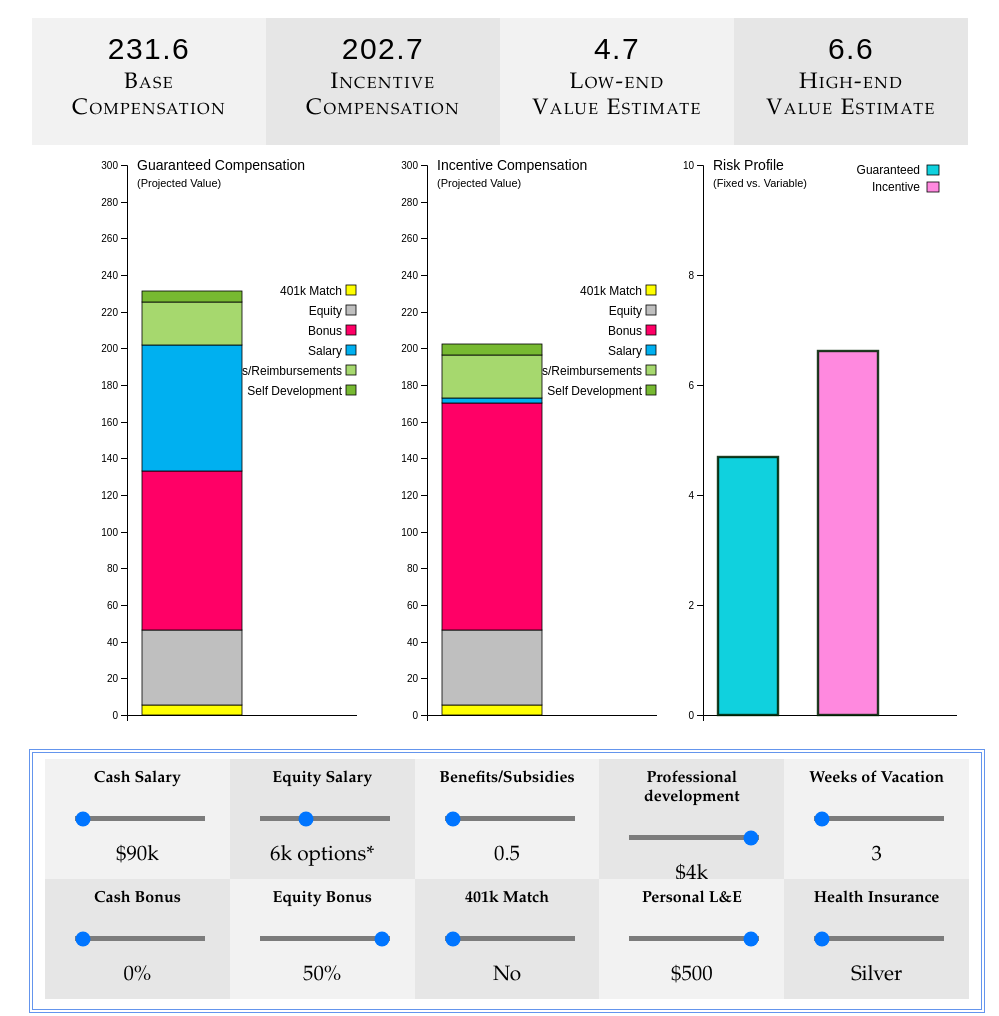
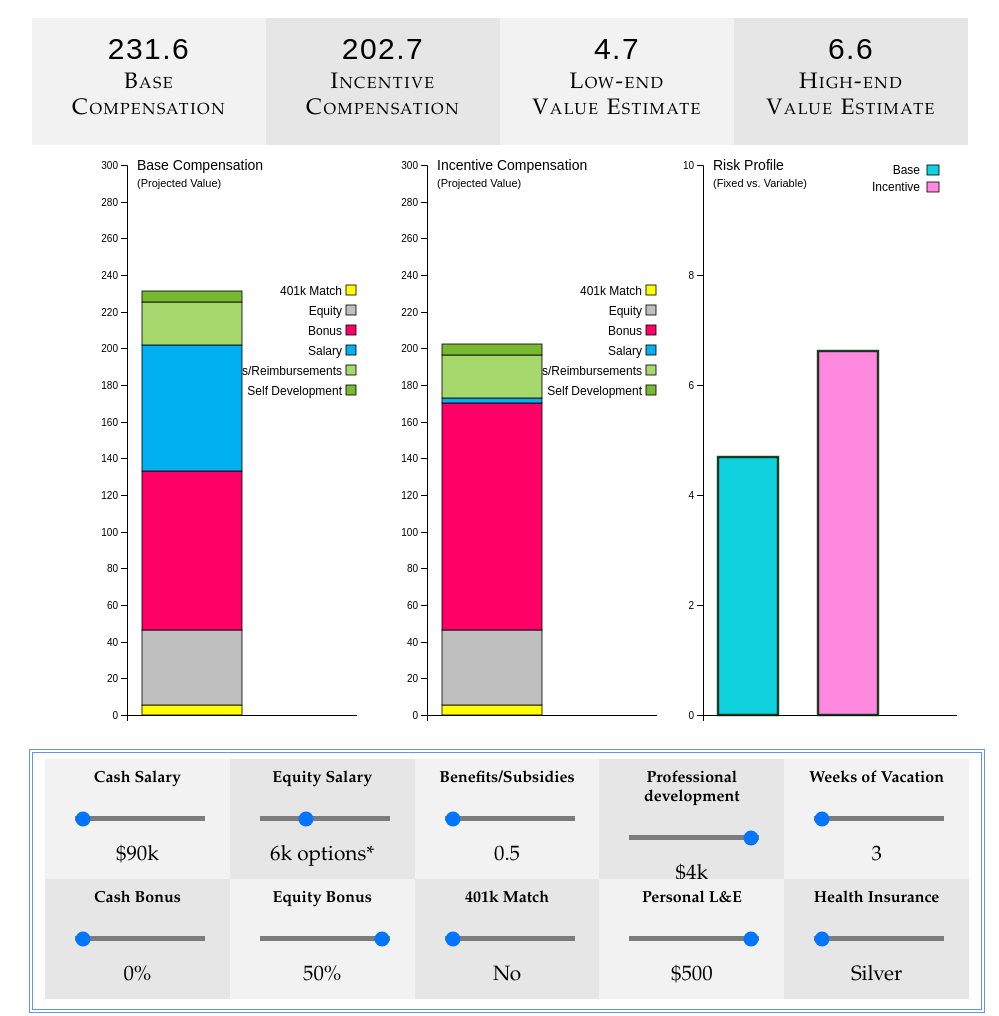
Before and after one commit to inanimatedObjects/CompCompCalc, a plain HTML site: page src/index.html in a window 1280 px wide. Shown: the whole page, without its empty margins (133-1132 px from the left). Drawn offline with nearby package versions, Linux system fonts and the light colour scheme.

Commit message:
minor refactoring to d3 only dash

```diff
--- a/src/index.html
+++ b/src/index.html
@@ -363,7 +363,7 @@
       var floorArea = 1194
       peakData = [peakData[0]/floorArea, peakData[1]/floorArea]
 
-      // Update guaranteed comp chart
+    // Update base comp chart
       svg2.selectAll('.energyBar').remove();
       stackIncrement = 0
       for (i = 0; i < data.length; i++) {
@@ -548,15 +548,16 @@
       return svg
     }
 
-    svg2 = buildEUIChar('Guaranteed Compensation');
+  // ========== instantiate base and incentive comp charts ===============
+    svg2 = buildEUIChar('Base Compensation');
     svg4 = buildEUIChar('Incentive Compensation');
 
 
 
-    // Properties of the Peak Loads Chart
+  // ============ Properties of the Risk Profile chart =================
     const maxPeak = 10
     const peakColors = ["rgb(16,209,222)", "rgb(255,137,223)"]
-    const peakTypes = ["Guaranteed", "Incentive"]
+    const peakTypes = ["Base", "Incentive"]
     const peakMarginLeft = 46
 
     // Layout the chart.
```
Lines whose indentation alone changed are shown as unchanged.
